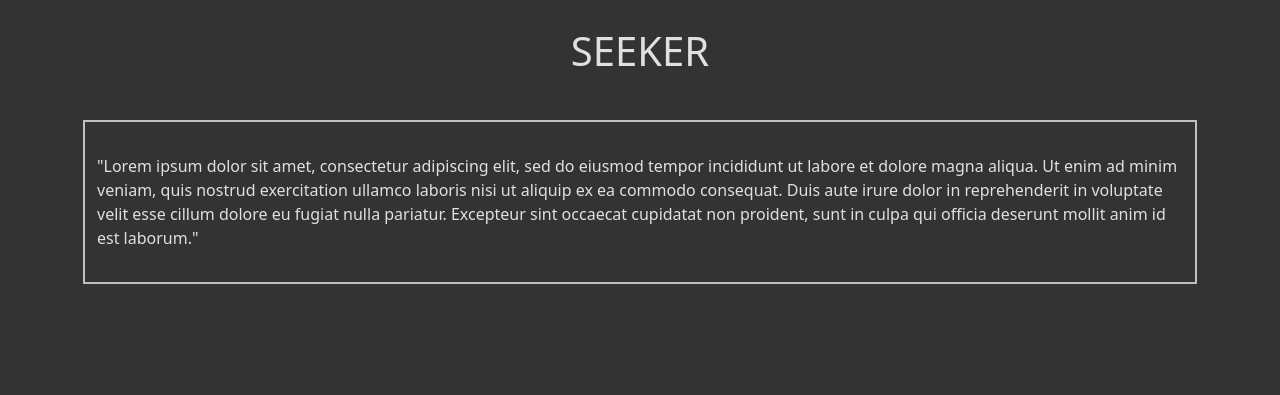
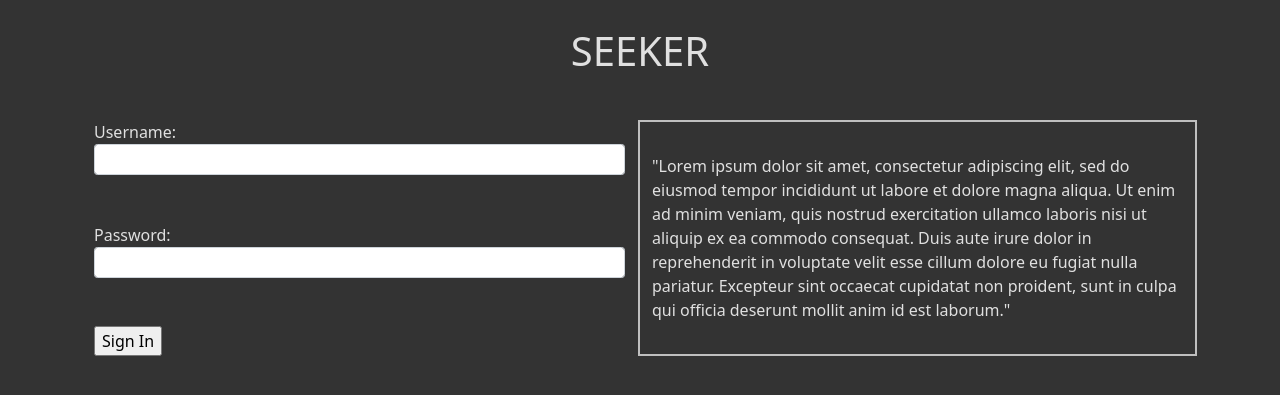
Before and after one commit to Wolfed9902/Seeker, a Flask app: page /signin in a window 1280 px wide. Shown: the part 56-451 px from the top of the page. Run offline with Flask 2, Linux system fonts and the light colour scheme.

Commit message:
Add sign in form

```diff
--- a/seeker/templates/signin.html
+++ b/seeker/templates/signin.html
@@ -9,12 +9,23 @@
 <div class="container">
   <div class="container">
     <div class="row">
+      <div class="col">
+        <form>
+          <label for="signName">Username:</label>
+          <input type="text" class="form-control form-control-sm" id="signName" name="signName">
+          <br></br>
+          <label for="signPass">Password:</label>
+          <input type="text" class="form-control form-control-sm" id="signPass" name="signPass">
+          <br></br>
+          <input type="submit" value="Sign In">
+        </form>
+      </div>
       <div class="col home-content">
         "Lorem ipsum dolor sit amet, consectetur adipiscing elit, sed do eiusmod tempor incididunt ut labore et dolore magna aliqua.
         Ut enim ad minim veniam, quis nostrud exercitation ullamco laboris nisi ut aliquip ex ea commodo consequat. Duis aute irure
         dolor in reprehenderit in voluptate velit esse cillum dolore eu fugiat nulla pariatur. Excepteur sint occaecat cupidatat
         non proident, sunt in culpa qui officia deserunt mollit anim id est laborum."
-       </div>
+      </div>
      </div>
   </div>
 </div>
```
